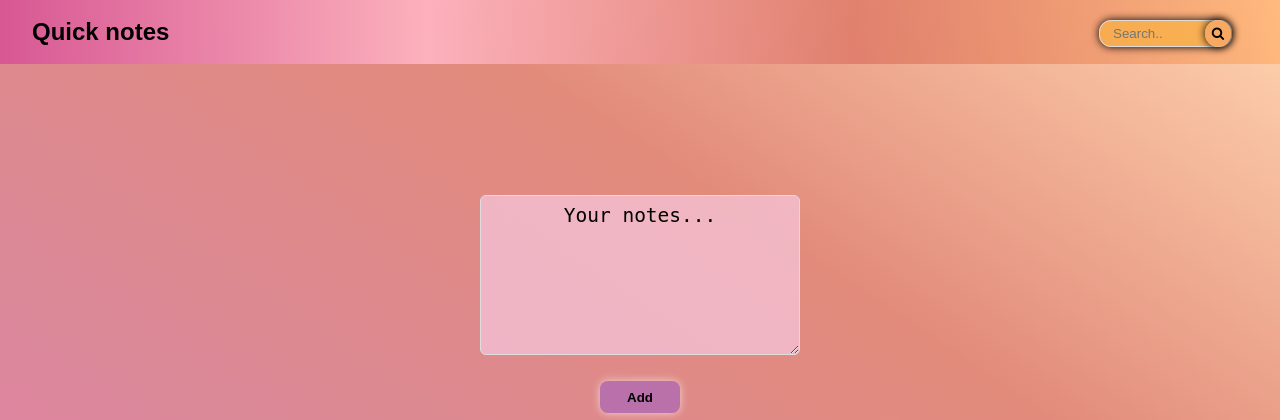
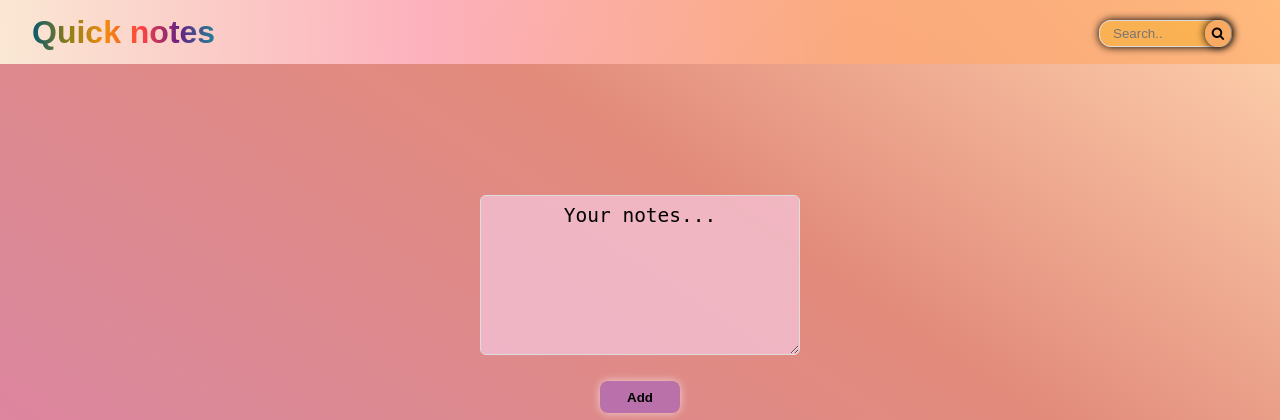
Before and after one commit to Mayukhdevan/My-HTML-CSS-JS-projects, a PHP site: page / in a window 1280 px wide. Shown: the top 420 px of the page. Run offline with PHP 8.4, Linux system fonts and the light colour scheme; some web fonts are replaced.

Commit message:
Made some UI enhancements

```diff
--- a/index.html
+++ b/index.html
@@ -13,7 +13,7 @@
   </head>
   <body id="main-body">
       <div id="navbar">
-        <h2>Quick notes</h2>
+        <h1>Quick notes</h1>
         <div class="right-search">
           <input
             type="search"
--- a/style.css
+++ b/style.css
@@ -20,11 +20,17 @@
 #navbar {
     height: 8vh;
     padding: 2rem 2rem;
-    background-image: linear-gradient(to right, #d64f95da,#ffb5c3e5, #de7b69e0, #ffa95e99);
+    background-image: linear-gradient(to right, #fff7e0da,#ffb5c3e5, #fcaa7ae1, #ffa95e99);
     display: flex;
     align-items: center;
     justify-content: space-between;
     font-family: 'Signika Negative', sans-serif;
+}
+h1{
+    background: linear-gradient(to right, rgb(6, 89, 112), rgb(144, 126, 22), rgb(241, 139, 14), rgb(255, 66, 66), rgb(102, 33, 130), rgb(34, 129, 150));
+    -webkit-background-clip: text;
+            background-clip: text;
+    -webkit-text-fill-color: transparent;
 
 }
 /* search area */
```
Also changed, not shown: app.js (+3 -4 lines).
